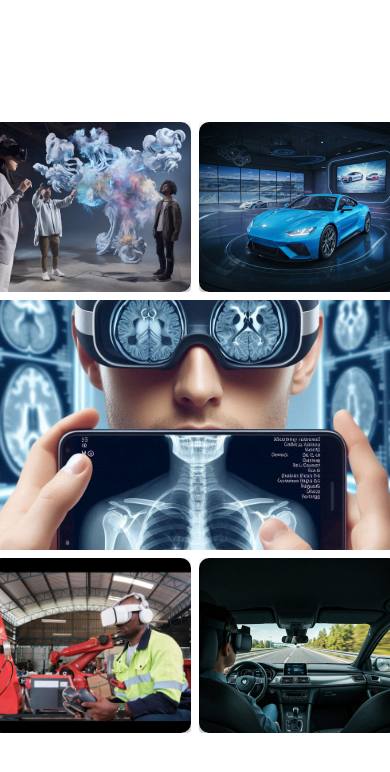
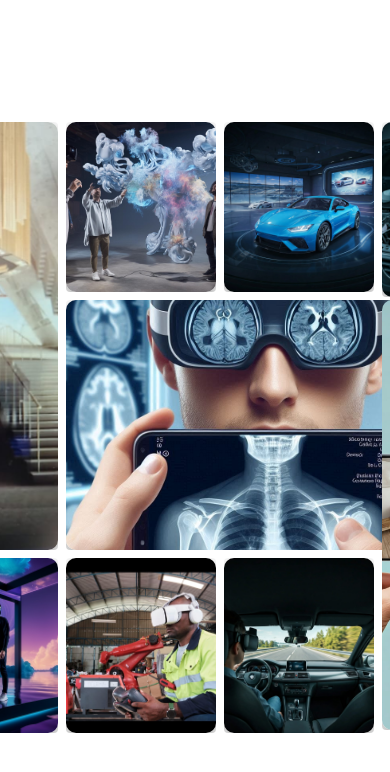
Before and after one commit to Gopiraj2306/react-task, a React (Create React App) app: page / in a window 390 px wide. Shown: the top 772 px of the page. Built offline with nearby package versions, Linux system fonts and the light colour scheme.

Commit message:
add media queries for mobile

```diff
--- a/src/image_stack.css
+++ b/src/image_stack.css
@@ -21,7 +21,7 @@ body {
   /* background: radial-gradient(circle, #2b0433, #000); */
   height: 700px;
   display: grid;
-  grid-template-columns: 175px 200px 200px 175px;
+  grid-template-columns: repeat(auto-fit, minmax(150px, 1fr));
   grid-template-rows: 170px 250px 100px;
   padding: 60px 80px;
   justify-items: stretch;
```
